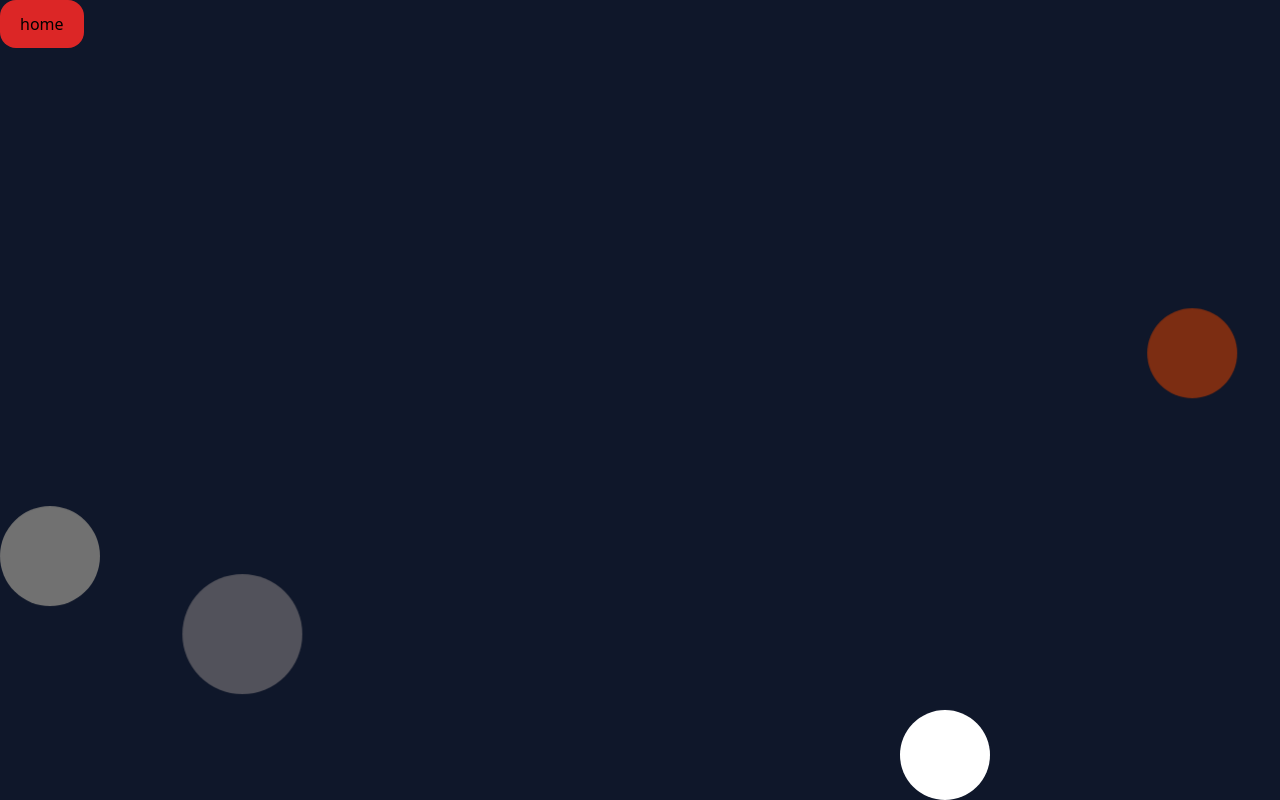
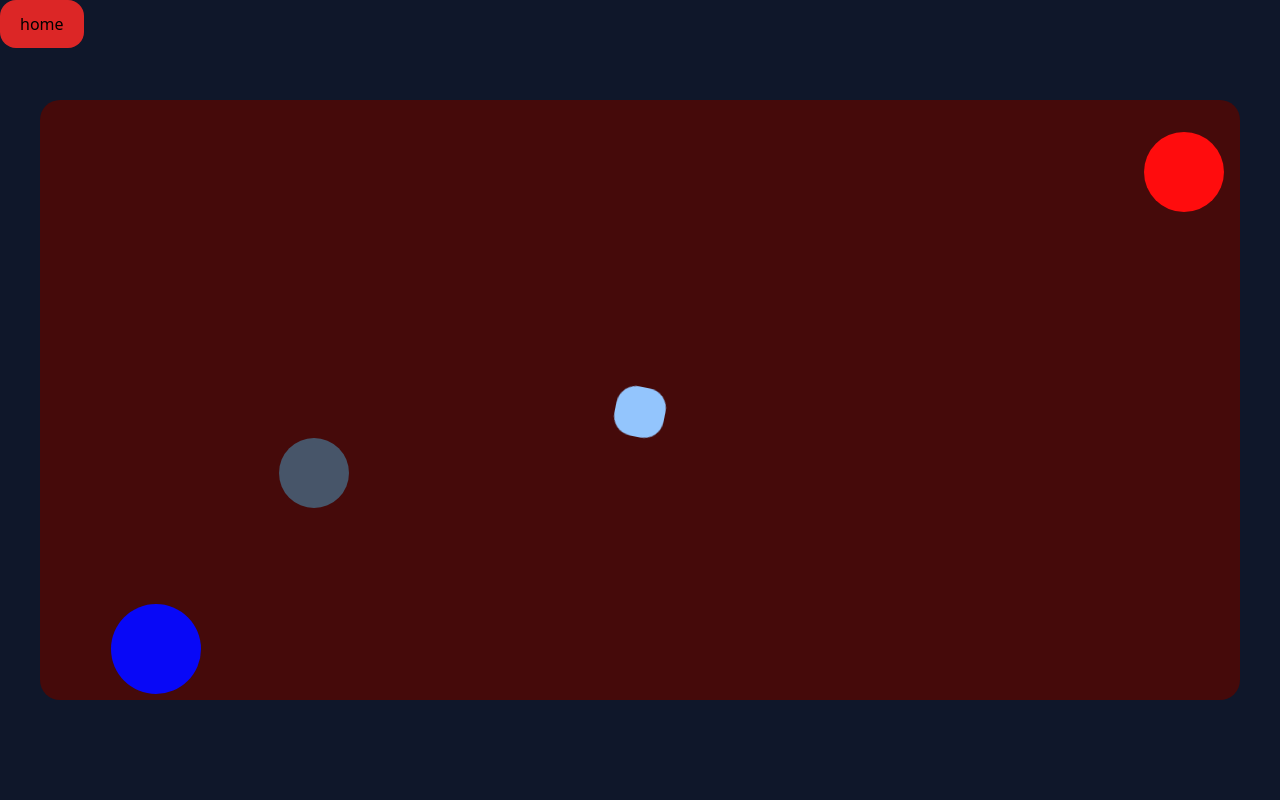
Before and after one commit to nikhilbishnoi2929/react-all-practice-, a React (Create React App) app: page /keyframes in a window 1280 px wide. Built offline with nearby package versions, Linux system fonts and the light colour scheme.

Commit message:
keyframe add

```diff
--- a/src/App.css
+++ b/src/App.css
@@ -56,25 +56,159 @@
   position: relative;
   animation: moving 10s infinite alternate;
 }
+
 .circle_4 {
   position: relative;
   animation: circle4 10s infinite alternate;
 }
-@keyframes moving {
+
+.circle_5 {
+  position: absolute;
+  animation: circle5 30s infinite linear;
+  animation-delay: 9;
+}
+
+.circle_6 {
+  position: absolute;
+  animation: circle6 30s infinite linear;
+  animation-delay: 9;
+}
+
+.circle_7 {
+  position: absolute;
+  animation: circle7 30s infinite linear;
+  animation-delay: 9;
+}
+.box_1{
+  position: absolute;
+  animation: box1 30s infinite linear;
+  animation-delay: 9;
+}
+@keyframes box1 {
+  0%{
+transform: rotate(0);
+top:0;
+left:0
+  }
+  50%{
+    transform: rotate(360deg);
+    top: 90%;
+    left: 90%;
+  }
+}
+@keyframes circle7 {
   0% {
-    transform: translate( 1300px,-100px);
+    left: 0;
+    top: 0
   }
+
+  20% {
+    top: 84%;
+    left: 15%;
+  }
+
+  40% {
+    top: 0;
+    left: 30%;
+  }
+
+  60% {
+    top: 84%;
+    left: 45%;
+  }
+  80%{
+    top: 0%;
+    left: 60%;
+  }
+  90%{
+    top: 84%;
+    left: 75%;
+  }
+  100%{
+    top: 0%;
+    left: 90%;
+  }
+}
+
+@keyframes circle6 {
+  0% {
+    left: 0;
+    top: 0%;
+  }
+
+  25% {
+    left: 0;
+    top: 84%;
+    background: blue;
+  }
+
   50% {
-    transform: translate( 100px,100px);
+    left: 92%;
+    top: 84%;
+    background: gray;
   }
+
+  75% {
+    left: 92%;
+    top: 0;
+  }
+
+  100% {
+    left: 0;
+    top: 0%;
+  }
+}
+
+@keyframes circle5 {
+  0% {
+    left: 0;
+    top: 0%;
+  }
+
+  25% {
+    left: 92%;
+    background: red;
+    top: 0;
+  }
+
   50% {
-    transform: translateY( 100px);
+    left: 92%;
+    top: 84%;
+    background: pink;
   }
+
+  75% {
+    left: 0;
+    top: 84%;
+    background: blue;
+  }
+
   100% {
-    transform: translate( 1300px, 200px);
+    left: 0;
+    top: 0%;
   }
 
 }
+
+@keyframes moving {
+  0% {
+    transform: translate(1300px, -100px);
+  }
+
+  50% {
+    transform: translate(100px, 100px);
+  }
+
+  50% {
+    transform: translateY(100px);
+  }
+
+  100% {
+    transform: translate(1300px, 200px);
+  }
+
+}
+
 @keyframes circle4 {
   0% {
     transform: translate(1300px, 500px);
@@ -92,6 +226,7 @@
     transform: translate(900px, 500px);
   }
 }
+
 @keyframes move {
   0% {
     transform: translate(0, 0);
--- a/src/components/keyFrames/AnimationKey.jsx
+++ b/src/components/keyFrames/AnimationKey.jsx
@@ -1,17 +1,23 @@
 import React from 'react'
 import { Link } from 'react-router-dom'
-
 const AnimationKey = () => {
     return (
-        <div className=' bg-slate-900 h-screen relative'>
+        <div className='relative h-screen bg-slate-900 flex items-center justify-center'>
             <Link to={"/"} className=' absolute top-0 left-0'>
                 <button className='py-3 px-5 bg-red-600 rounded-[16px]'>home</button>
             </Link>
-            <div className='w-[100px] circle_1 h-[100px] rounded-[50%] bg-gray-300'></div>
-            <div className='w-[120px] circle_2 h-[120px] rounded-[50%] bg-zinc-600'></div>
-            <div className='w-[90px] circle_3 h-[90px] rounded-[50%] bg-orange-900'></div>
-            <div className='w-[90px] circle_4 h-[90px] rounded-[50%] bg-white'></div>
-
+            {/* <div className=' bg-slate-900 h-screen'>
+                <div className='w-[100px] circle_1 h-[100px] rounded-[50%] bg-gray-300'></div>
+                <div className='w-[120px] circle_2 h-[120px] rounded-[50%] bg-zinc-600'></div>
+                <div className='w-[90px] circle_3 h-[90px] rounded-[50%] bg-orange-900'></div>
+                <div className='w-[90px] circle_4 h-[90px] rounded-[50%] bg-white'></div>
+            </div> */}
+            <div className=' bg-red-950 w-[1200px] h-[600px] rounded-[20px] relative overflow-hidden'>
+                <div className='w-[80px] circle_5 h-[80px] rounded-[50px] bg-orange-600'></div>
+                <div className=' w-[90px] h-[90px] circle_6 bg-white rounded-[50%] '></div>
+                <div className=' w-[70px] h-[70px] rounded-[50%] bg-slate-600 circle_7'></div>
+                <div className='box_1 w-[50px] h-[50px] rounded-[20px] bg-blue-300'></div>
+            </div>
         </div>
     )
 }
```
